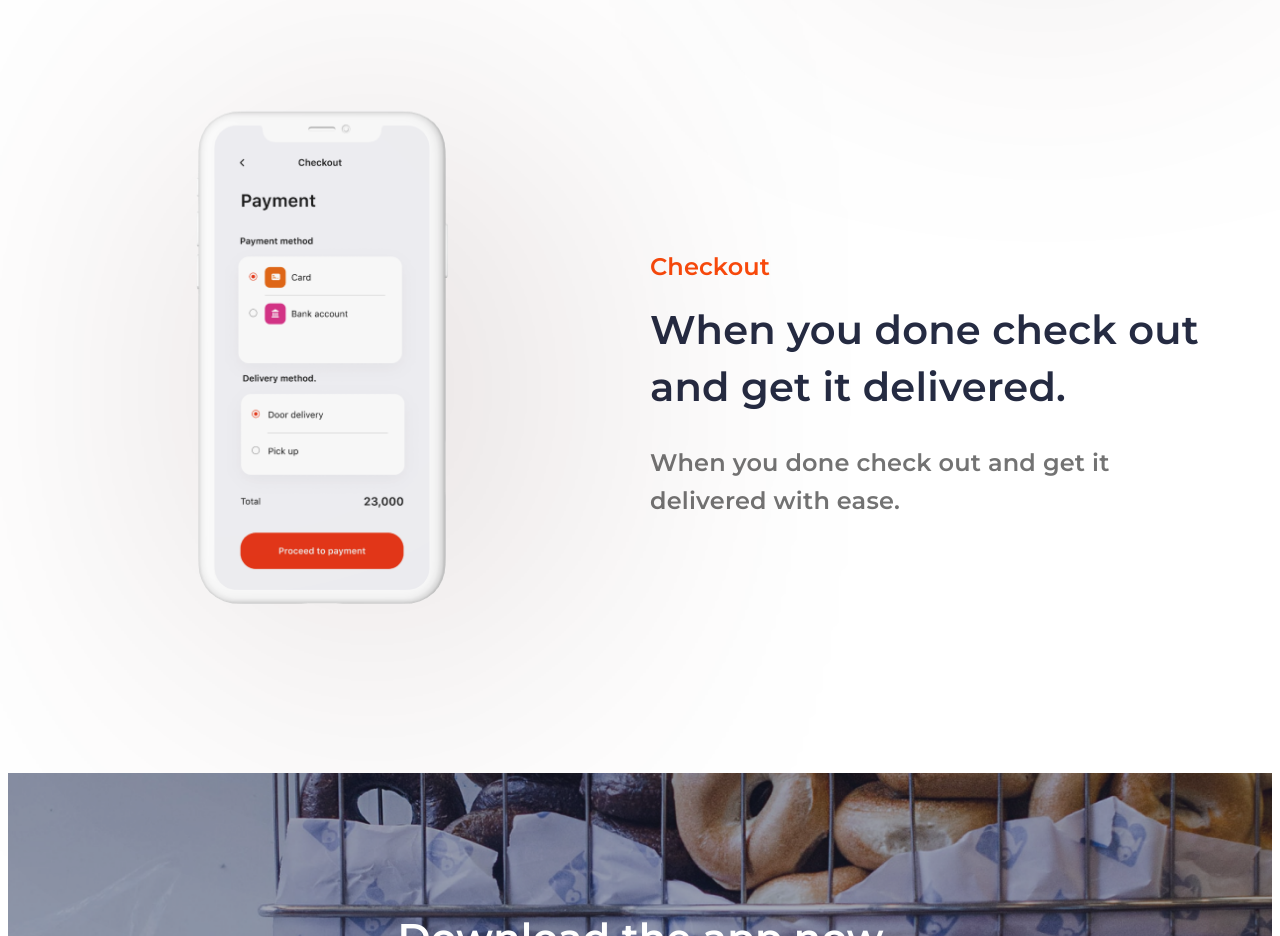
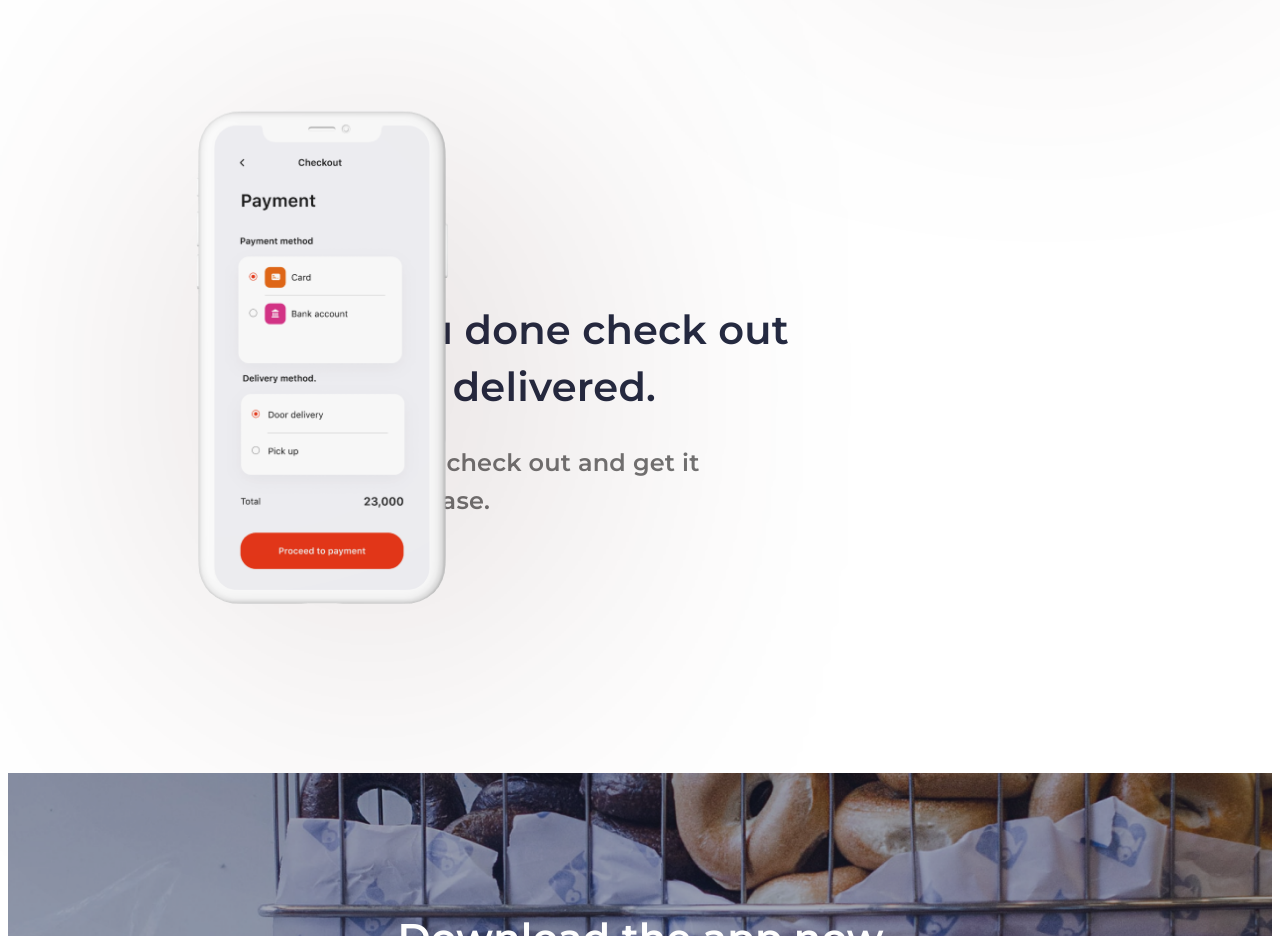
Before and after one commit to naveen-mehta/arcadian-digital, a React (Create React App) app: page / in a window 1280 px wide. Shown: the part 2920-3856 px from the top of the page. Built offline with nearby package versions, Linux system fonts and the light colour scheme.

Commit message:
Checkout container updates

```diff
--- a/src/components/Product/ProductElements.js
+++ b/src/components/Product/ProductElements.js
@@ -204,11 +204,6 @@ export const ExploreVarietiesText = styled.div`
             left: -45px;
             text-align: center;
         }
-        @media screen and (max-width: 400px) {
-            font-size: 27px;
-            line-height: 38px;
-            margin-top: 790%;
-        }
     }
 `
 
@@ -238,8 +233,14 @@ export const CheckoutContainer = styled.div`
 export const CheckoutText = styled.div`
     position: relative;
     top: 1016px;
-    left: 0px;
+    left: -410px;
     width: 550px;
+
+    @media screen and (max-width: 480px) {
+        width: 300px;
+        top: 1352px;
+        text-align: center;
+    }
 
     h3 {
         font-family: 'Montserrat', sans-serif;
@@ -251,17 +252,6 @@ export const CheckoutText = styled.div`
         letter-spacing: 0.1px;
         position: relative;
         top: 89px;
-
-        @media screen and (max-width: 480px) {
-            font-size: 35px;
-            width: 200%;
-            position: absolute;
-            left: -10%;
-            margin-top: 960%;
-        }
-        @media screen and (max-width: 400px) {
-            font-size: 27px;
-        }
     }
     h2 {
         font-family: 'Montserrat', sans-serif;
@@ -275,17 +265,7 @@ export const CheckoutText = styled.div`
         top: 72px;
 
         @media screen and (max-width: 480px) {
-            font-size: 55px;
-            width: 280%;
-            position: absolute;
-            left: -90%;
-            margin-top: 1020%;
-            text-align: center;
-            line-height: 75px;
-        }
-        @media screen and (max-width: 400px) {
-            font-size: 40px;
-            line-height: 57px;
+            top: 94px;
         }
     }
     h4 {
@@ -300,17 +280,7 @@ export const CheckoutText = styled.div`
         top: 68px;
 
         @media screen and (max-width: 480px) {
-            font-size: 35px;
-            width: 200%;
-            position: absolute;
-            margin-top: 1170%;
-            left: -55%;
-            text-align: center;
-            line-height: 55px;
-        }
-        @media screen and (max-width: 400px) {
-            font-size: 27px;
-            line-height: 38px;
+            top: 110px;
         }
     }
 
@@ -329,11 +299,7 @@ export const PhoneMockupFive = styled.div`
     filter: drop-shadow(50px 30px 150px rgba(46, 4, 4, 0.21));
 
     @media screen and (max-width: 480px) {
-        width: 120%;
-        top: 800%;
-        height: 110%;
-        left: -4%;
-        background-size: 110%;
-        background-position: center;
+        left: -55px;
+        top: 1915px;
     }
 `
```
Also changed, not shown: 1 other file (tests, documents, lock files or other folders).
